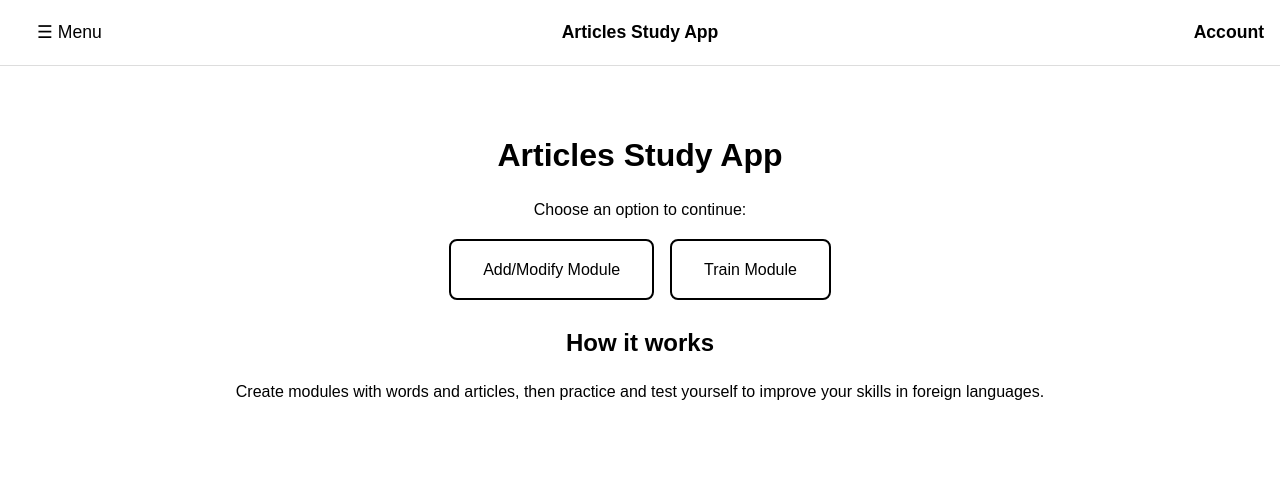
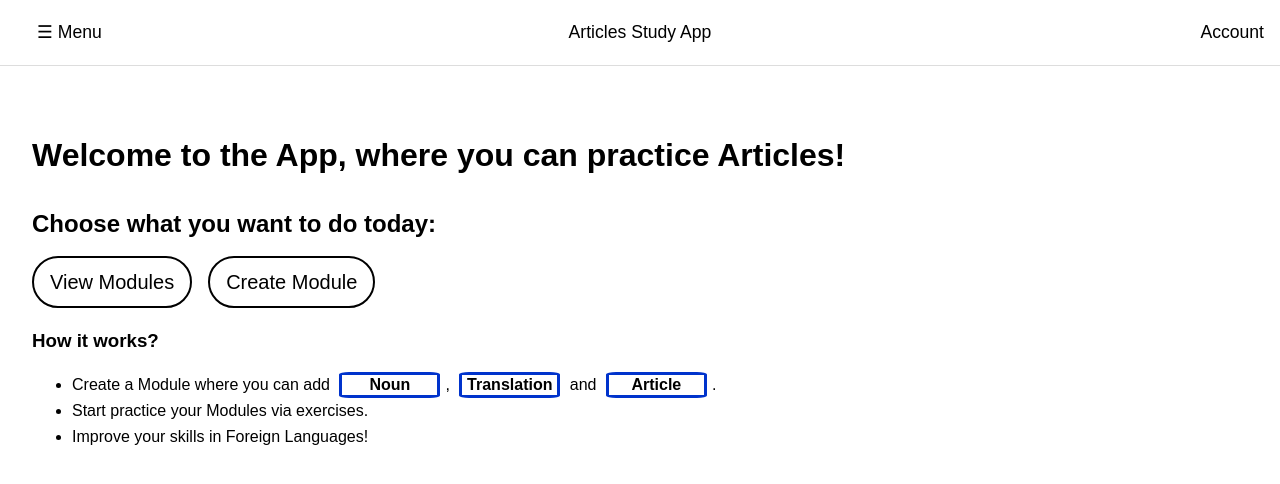
Before and after one commit to AlisaErmel/articles-study-react, a React (Vite) app: page / in a window 1280 px wide. Shown: the top 484 px of the page. Built offline with nearby package versions, Linux system fonts and the light colour scheme; a web font is replaced by a local one.

Commit message:
style: change the text style of the Home page

```diff
--- a/src/components/Header/Header.tsx
+++ b/src/components/Header/Header.tsx
@@ -16,9 +16,9 @@ const Header: React.FC<HeaderProps> = ({ onMenuOpen }) => {
                 ☰ Menu
             </button>
 
-            <h1 className={styles.title}>Articles Study App</h1>
+            <p className={styles.title}>Articles Study App</p>
 
-            <h1 className={styles.account}>Account</h1>
+            <p className={styles.account}>Account</p>
         </header>
     );
 };
--- a/src/pages/Home.css
+++ b/src/pages/Home.css
@@ -1,11 +1,12 @@
 .home-button {
     display: inline-block;
-    padding: 1rem 2rem;
-    border-radius: 8px;
+    padding: 0.5rem 1rem;
+    border-radius: 30px;
     border: 2px solid #000;
     background-color: #fff;
     color: #000;
     text-decoration: none;
+    font-size: 20px;
 }
 
 a.home-button:hover,
@@ -16,9 +17,22 @@ a.home-button:focus-visible {
 
 ul.home-buttons {
     display: flex;
-    justify-content: center;
+    justify-content: left;
     gap: 1rem;
     list-style: none;
     padding: 0;
     margin: 0;
 }
+
+.highlight {
+    display: inline-flex;
+    justify-content: center;
+    align-items: center;
+    width: 95px;
+    height: 20px;
+    border-radius: 10%;
+    border: 3px solid #0033cc;
+    font-weight: bold;
+    text-decoration: none;
+    margin: 0 5px;
+}
--- a/src/pages/Home.tsx
+++ b/src/pages/Home.tsx
@@ -6,44 +6,51 @@ const Home: React.FC = () => {
     return (
         <>
             <header>
-                <h1>Articles Study App</h1>
+                <h1>Welcome to the App, where you can practice Articles!</h1>
             </header>
 
             <div className="home-container">
 
                 <nav aria-label="Home actions">
-                    <p>Choose an option to continue:</p>
+                    <h2>Choose what you want to do today:</h2>
                     <ul className="home-buttons">
                         <li>
                             <Link
                                 to="/modules"
                                 className="home-button"
                                 role="button"
-                                aria-label="Add or modify a module"
+                                aria-label="View a module"
                             >
-                                Add/Modify Module
+                                View Modules
                             </Link>
                         </li>
 
                         <li>
                             <Link
-                                to="/train"
+                                to="/add-module"
                                 className="home-button"
                                 role="button"
-                                aria-label="Train a module"
+                                aria-label="Create a module"
                             >
-                                Train Module
+                                Create Module
                             </Link>
                         </li>
                     </ul>
                 </nav>
 
                 <section aria-labelledby="info-section">
-                    <h2 id="info-section">How it works</h2>
-                    <p>
-                        Create modules with words and articles, then practice and test yourself to
-                        improve your skills in foreign languages.
-                    </p>
+                    <h3 id="info-section">How it works?</h3>
+                    <ul className="info">
+                        <li>
+                            Create a Module where you can add <span className="highlight">Noun</span>, <span className="highlight">Translation</span> and <span className="highlight">Article</span>.
+                        </li>
+                        <li>
+                            Start practice your Modules via exercises.
+                        </li>
+                        <li>
+                            Improve your skills in Foreign Languages!
+                        </li>
+                    </ul>
                 </section>
             </div>
         </>
--- a/src/styles/App.css
+++ b/src/styles/App.css
@@ -2,7 +2,7 @@ main {
   max-width: 1280px;
   margin: 0 auto;
   padding: 2rem;
-  text-align: center;
+  text-align: left;
 }
 
 .layout-container {
```
